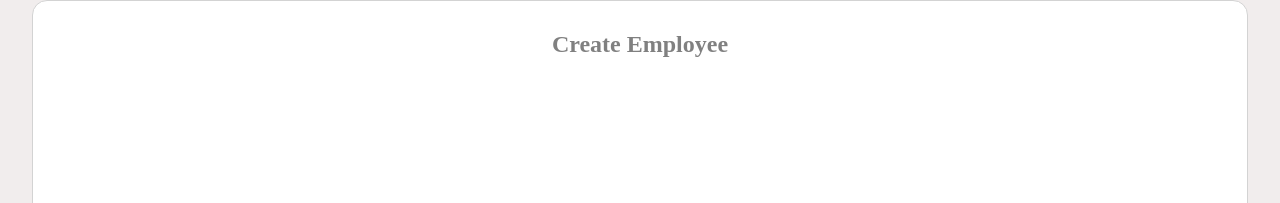
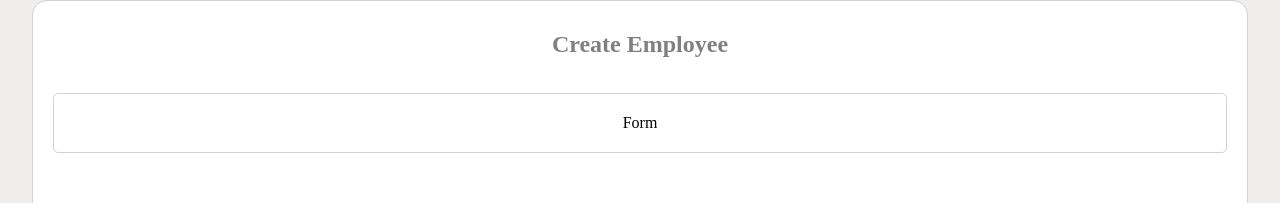
Before and after one commit to jbbrejon/openclassrooms-da-p14, a React (Vite) app: page / in a window 1280 px wide. Shown: the part 172-375 px from the top of the page. Built offline with nearby package versions, Linux system fonts and the light colour scheme.

Commit message:
:heavy_plus_sign: Import FormCreateEmployee component

```diff
--- a/src/pages/CreateEmployee/CreateEmployee.jsx
+++ b/src/pages/CreateEmployee/CreateEmployee.jsx
@@ -3,6 +3,7 @@ import { useEffect } from "react"
 
 // Import components
 import Heading1 from "../../components/Heading1/Heading1";
+import FormCreateEmployee from "../../components/FormCreateEmployee/FormCreateEmployee";
 
 function CreateEmployee() {
     useEffect(() => {
@@ -12,6 +13,7 @@ function CreateEmployee() {
     return (
         <main>
             <Heading1 h1="Create Employee" />
+            <FormCreateEmployee />
         </main>
     )
 }
```
